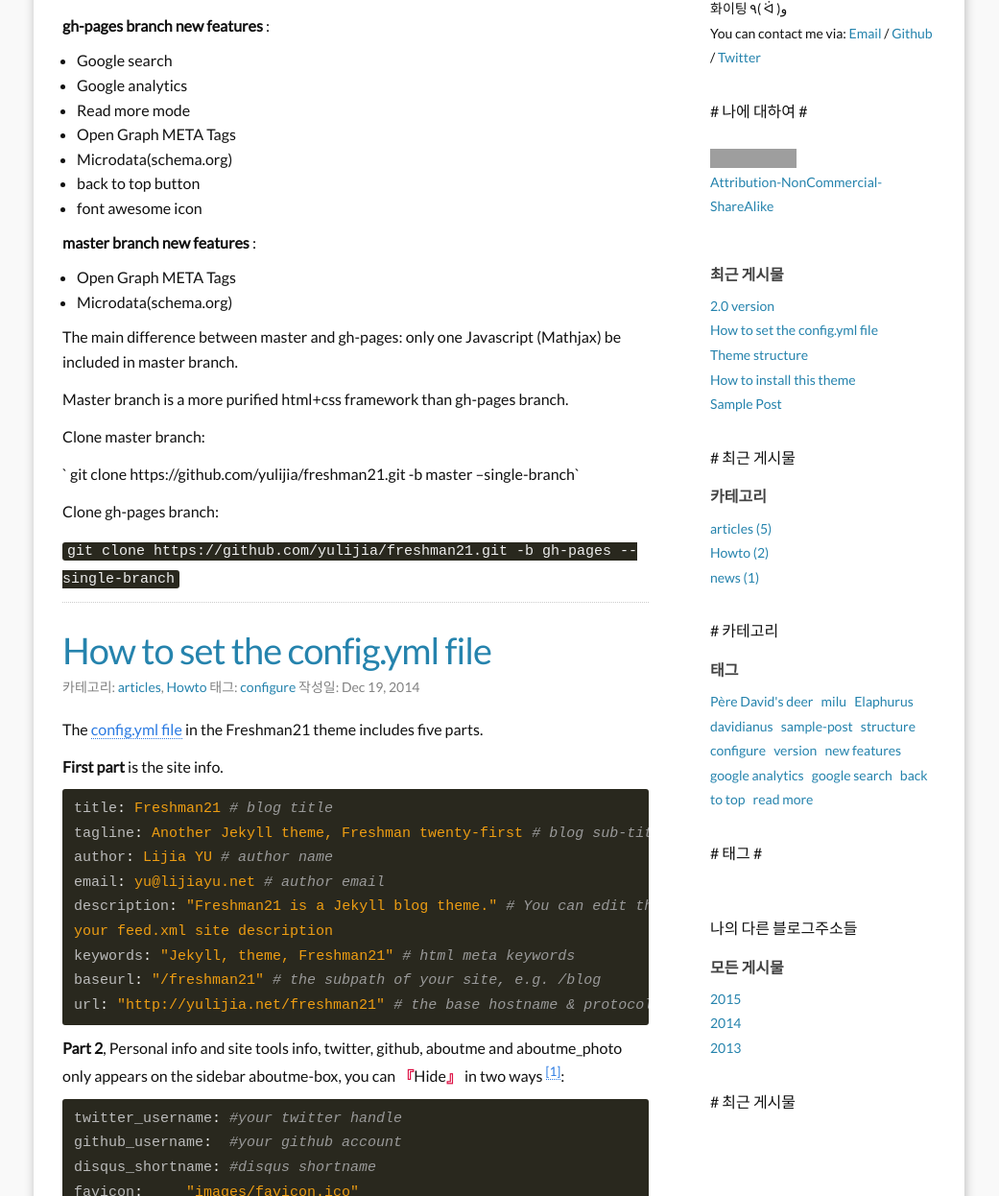
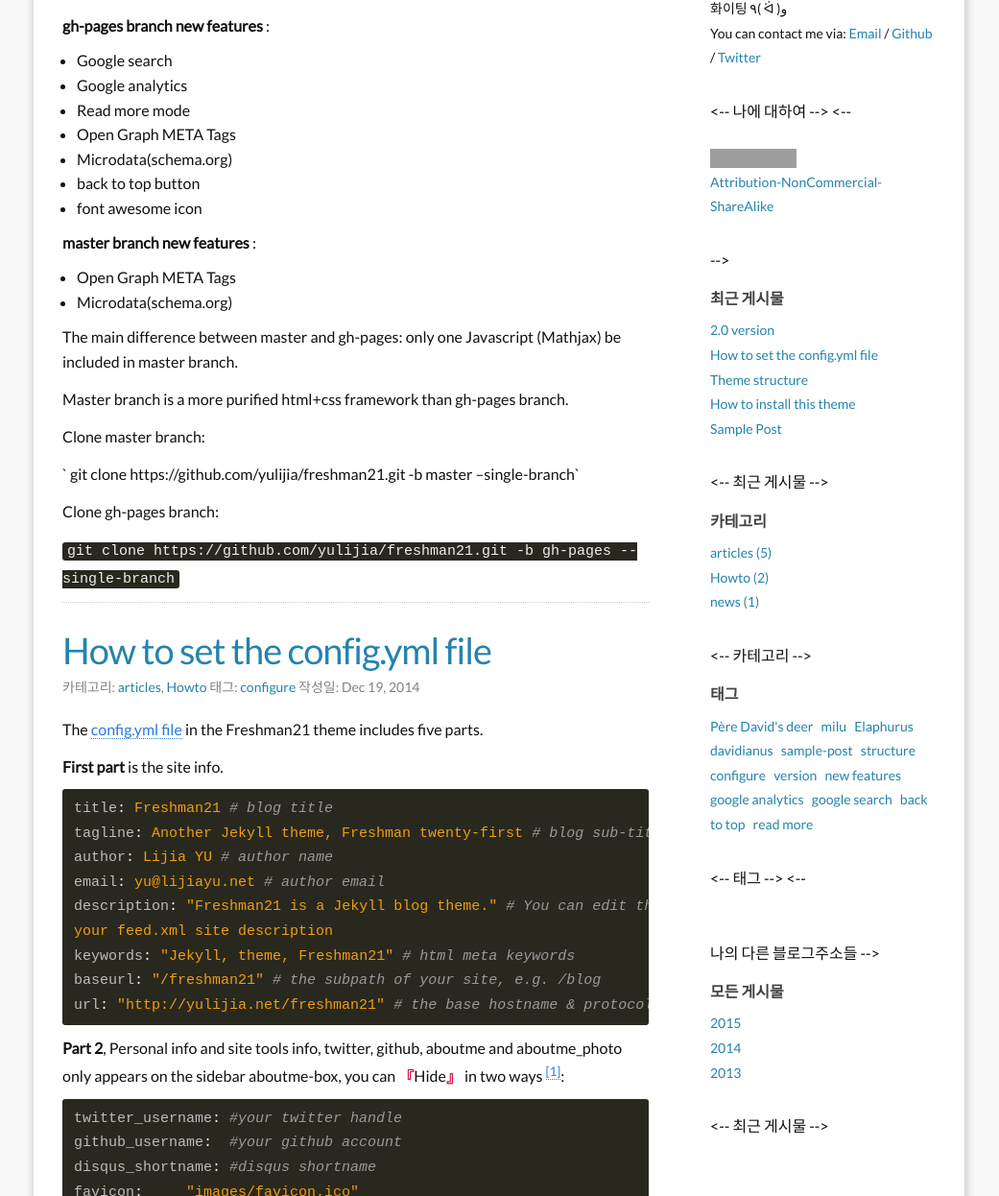
Before and after one commit to yulijia/freshman21, a Jekyll site: the page built from index.html, in a window 1280 px wide and 1400 px high, scrolled down 246 px, cut to the strip 154-1400 px from the top of the window. Shown: the whole strip at 96% size, without its empty margins (120-1161 px from the left). Built offline with Jekyll 4.4.1, drawn with Linux system fonts in a browser that asks for light colours; the list of posts is cut into pages by our own code; grey boxes are pictures that could not be loaded.

Commit message:
Update sidebar.html

```diff
--- a/_includes/sidebar.html
+++ b/_includes/sidebar.html
@@ -1,9 +1,9 @@
 <div class="col-sm-2">
-{% include Aboutme.html %} # 나에 대하여
-# {% include Copyright_Notice.html %}
-{% include Recent_Posts.html %} # 최근 게시물
-{% include Categories.html %} # 카테고리
-{% include Tags.html %} # 태그
-# {% include Blogroll.html %} 나의 다른 블로그주소들
-{% include Archives.html %} # 최근 게시물
+{% include Aboutme.html %} <-- 나에 대하여 -->
+<-- {% include Copyright_Notice.html %} -->
+{% include Recent_Posts.html %} <-- 최근 게시물 -->
+{% include Categories.html %} <-- 카테고리 -->
+{% include Tags.html %} <-- 태그 -->
+<-- {% include Blogroll.html %} 나의 다른 블로그주소들 -->
+{% include Archives.html %} <-- 최근 게시물 -->
 </div>
```
